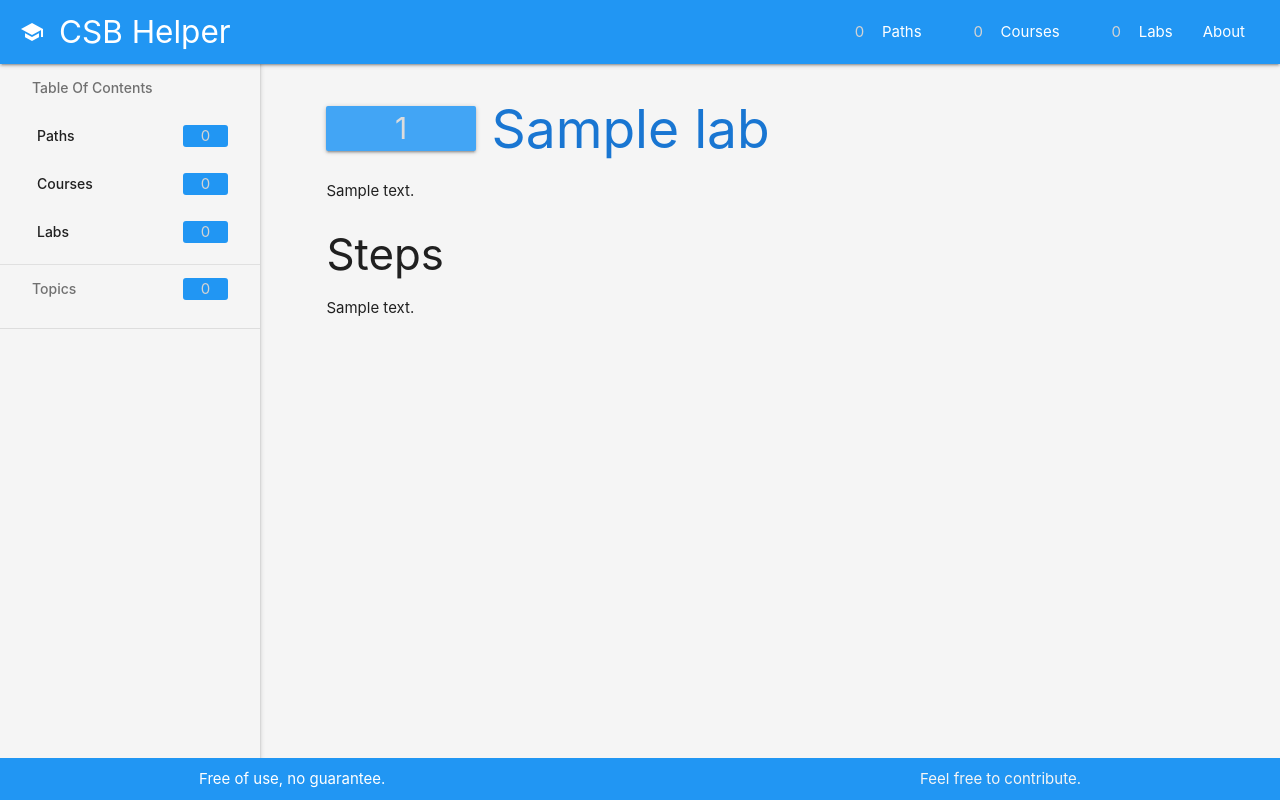
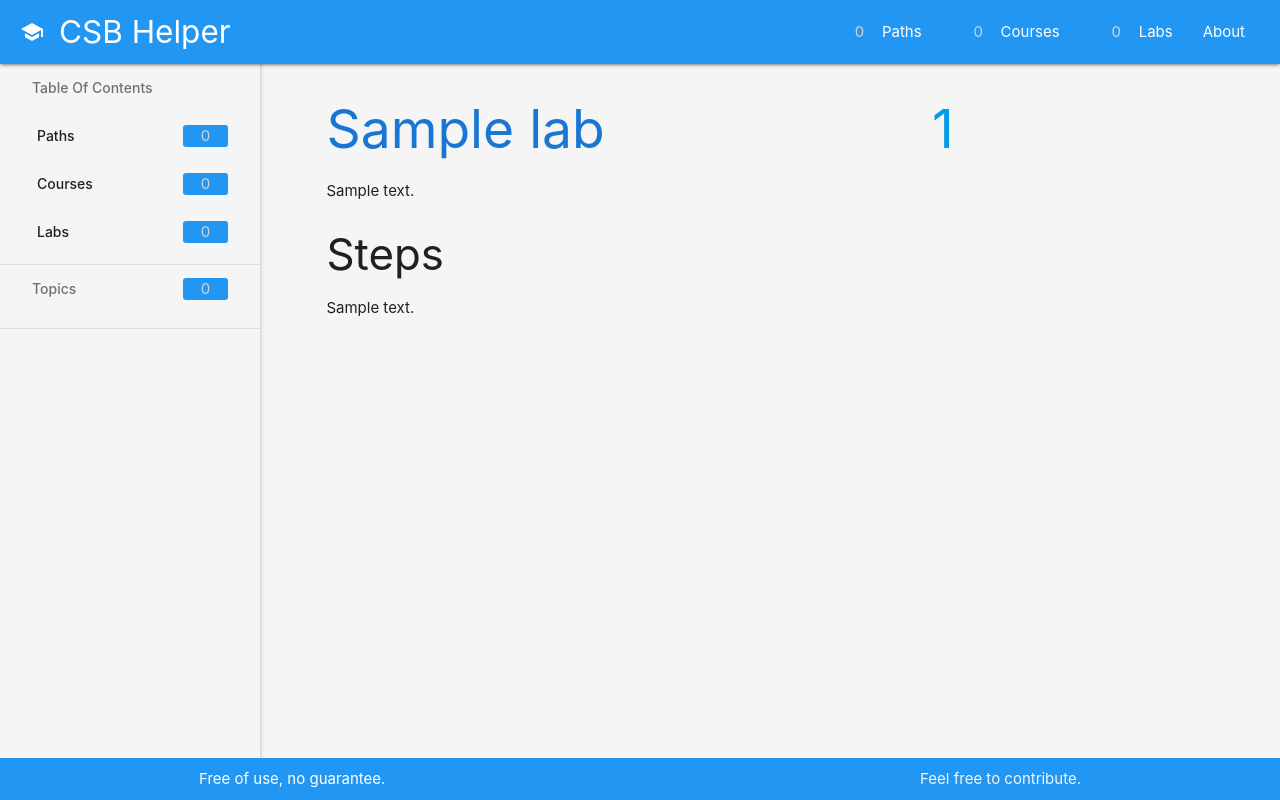
Before and after one commit to samdx/cloudskillsboost-helper, a Flask app: template templates/lab.html in a window 1280 px wide. Run offline with Flask 3, Linux system fonts and the light colour scheme; the template is opened without the code that fills it: most values are stand-ins (such as "Sample title", 1, 10 or a date in 2020); some libraries are stand-ins or nearby versions.

Commit message:
Display the Lab ID to the right

```diff
--- a/templates/lab.html
+++ b/templates/lab.html
@@ -3,11 +3,13 @@
 {% block title %}Lab Details: {{ lab.name }}{% endblock %}
 
 {% block content %}
-    <h2 class="blue-text text-darken-2 flex-container">
-        <button class="btn-large blue lighten-1 waves-effect waves-light">
+    <h2 class="blue-text text-darken-2">
+        {{ lab.name }}
+        <!-- Display the Lab ID to the right -->
+        <span class="id-num right">
             <a href="{{ BASE_URL_LAB }}/{{ lab.id }}" target="_blank" rel="noopener noreferrer">{{ lab.id }}</a>
-        </button>
-        {{ lab.name }}</h2>
+        </span>
+    </h2>
     <p>{{ lab.description }}</p>
     <h3>Steps</h3>
     <ul>
```
